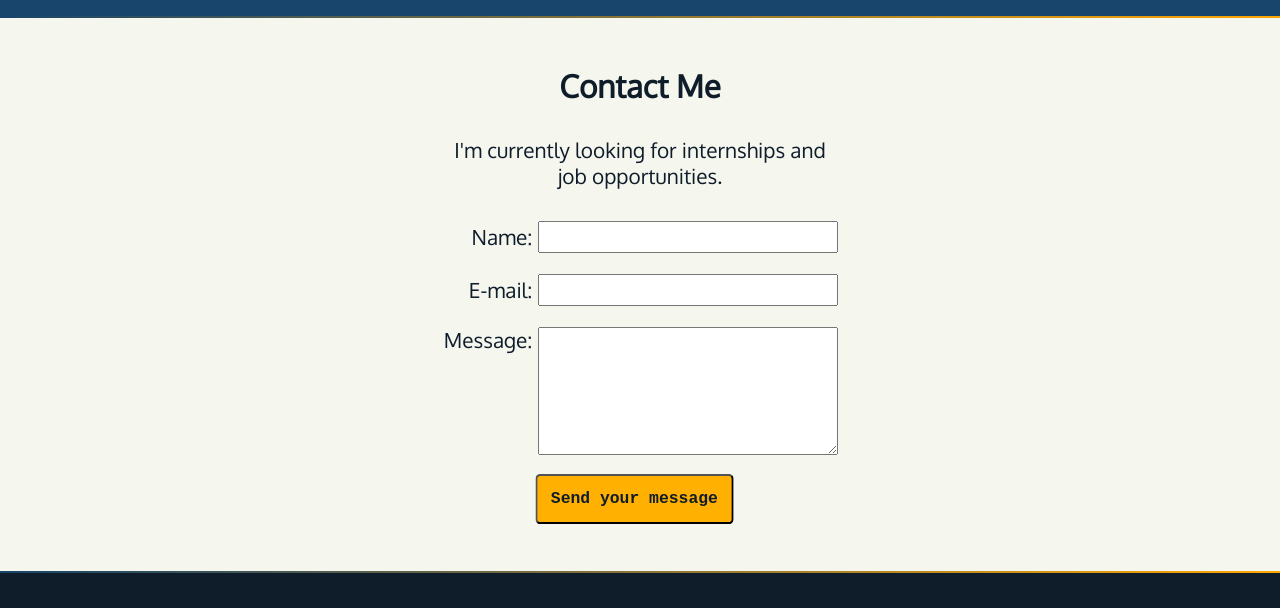
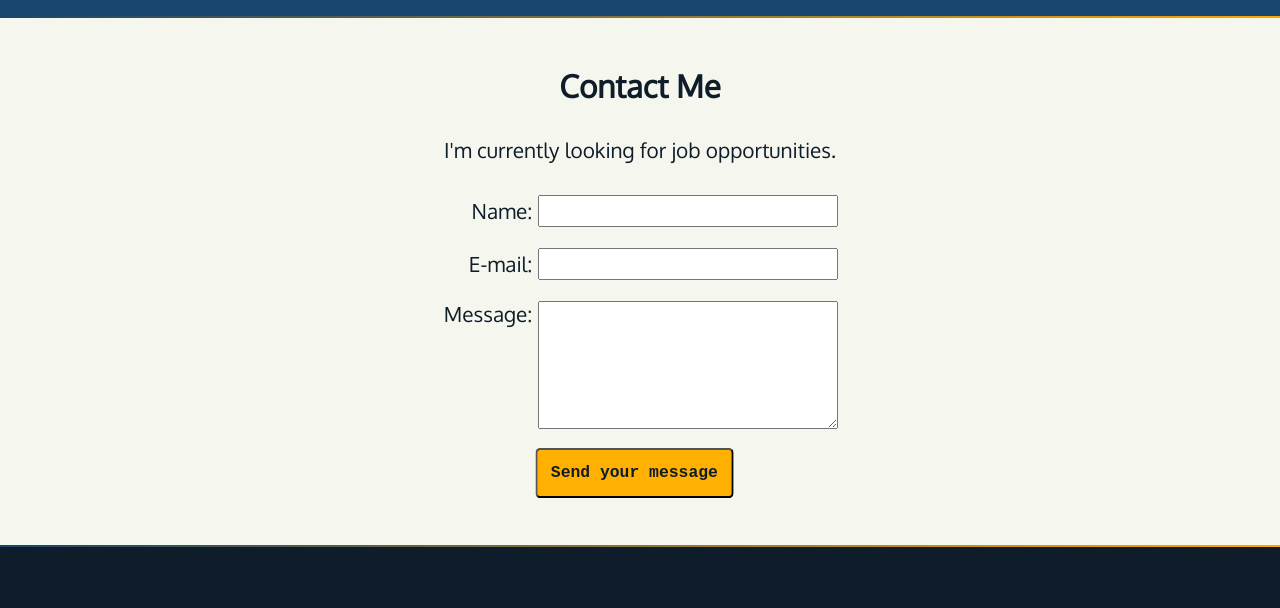
Before and after one commit to darrk-heart/darrk-heart.github.io, a plain HTML site: page src/about.html in a window 1280 px wide. Shown: the part 1135-1743 px from the top of the page. Drawn offline with Linux system fonts and the light colour scheme; a web font is replaced by a local one.

Commit message:
final changes

```diff
--- a/src/about.html
+++ b/src/about.html
@@ -79,25 +79,25 @@
   <div class="section-plum">
     <section id="contact">
       <h2>Contact Me</h2>
-      <p>
-        I'm currently looking for internships and job opportunities.
-      </p>
-      <form action="https://formsubmit.co/1d4aa93447cb3bbd55f32a6f09a9dec9" method="post">
+      <p>I'm currently looking for job opportunities.</p>
+      <form action="https://formspree.io/f/xgejkpkv" method="POST">
         <ul>
           <li>
             <label for="name">Name:</label>
-            <input type="text" id="name" name="user_name" required/>
+            <input type="text" id="name" name="user_name" required />
           </li>
           <li>
             <label for="mail">E-mail:</label>
-            <input type="email" id="mail" name="user_mail" required/>
+            <input type="email" id="mail" name="user_mail" required />
           </li>
           <li>
             <label for="msg">Message:</label>
             <textarea id="msg" name="user_message" required></textarea>
           </li>
           <li class="submit-button-wrapper">
-            <button id="submit-button"type="submit">Send your message</button>
+            <button id="submit-button" type="submit">
+              Send your message
+            </button>
           </li>
         </ul>
       </form>
```
